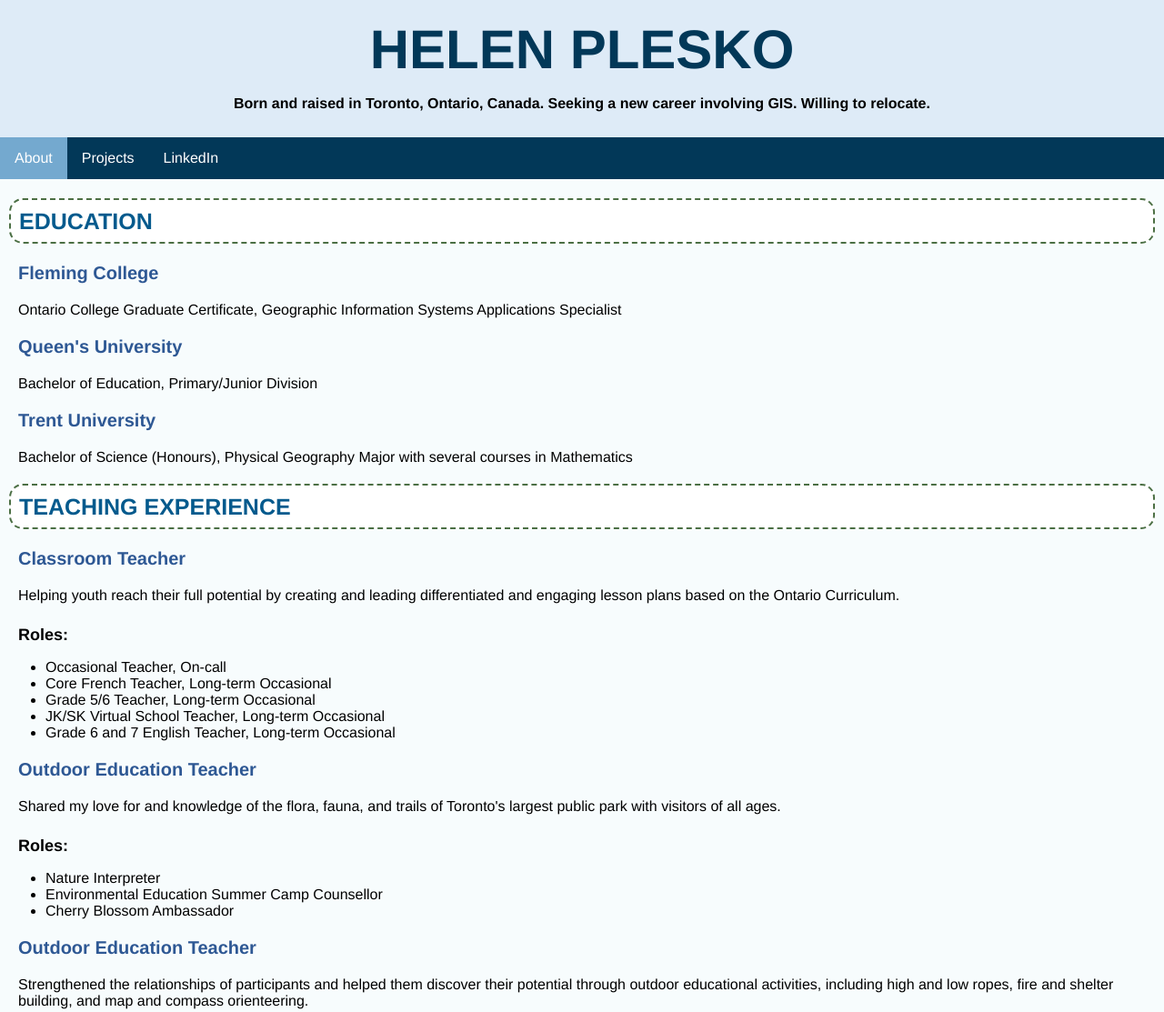
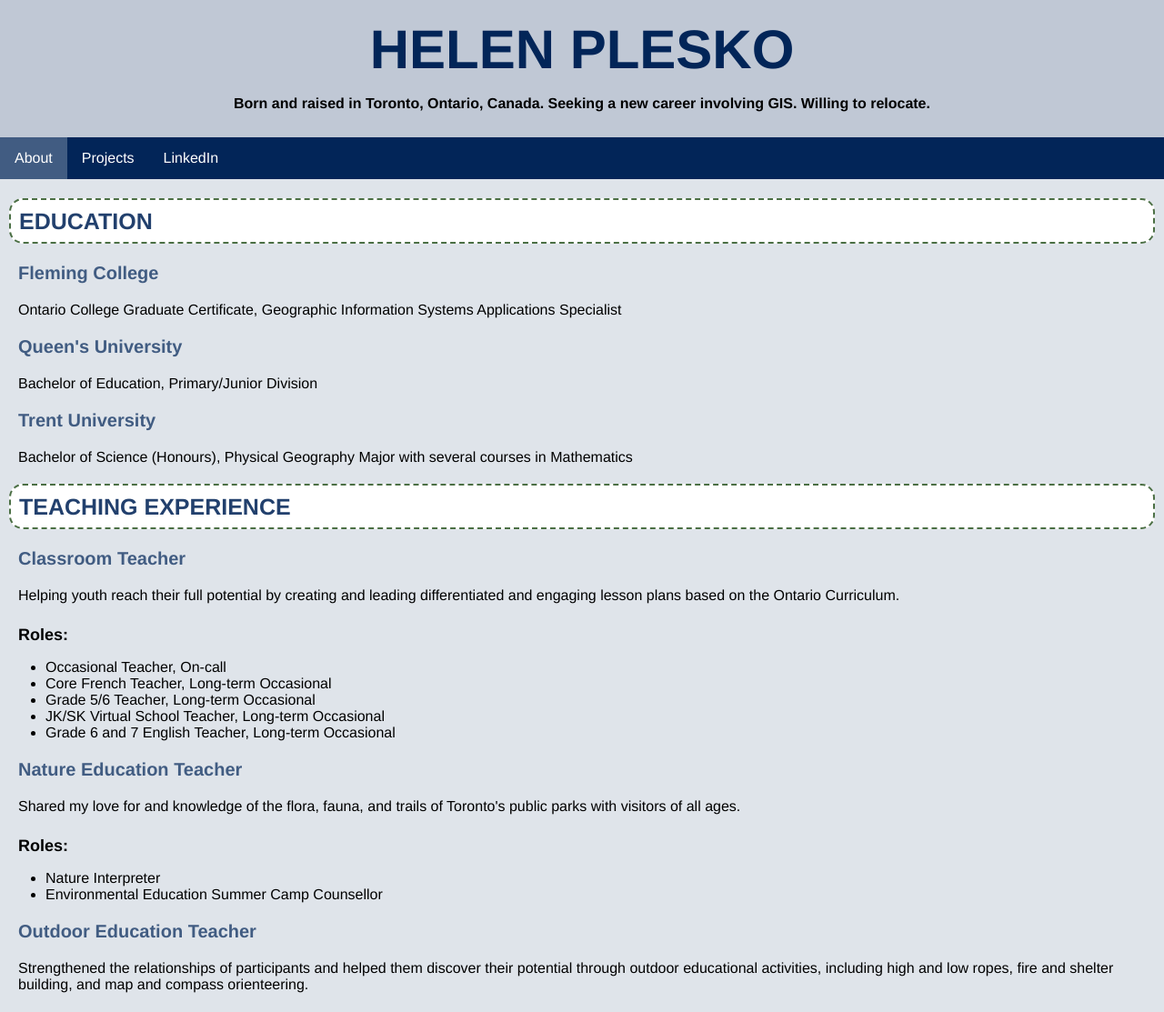
Before and after one commit to helenplesko/helenplesko.github.io, a plain HTML site: page index.html in a window 1280 px wide. Shown: the top 1113 px of the page at 91% size. Drawn offline with Linux system fonts and the light colour scheme.

Commit message:
changing colors

```diff
--- a/index.html
+++ b/index.html
@@ -5,6 +5,8 @@
 	<meta name="viewport" content="width=device-width, initial-scale=1">
 	<!-- External link to stylesheet -->
 	<link rel="stylesheet" href="mystyle.css">
+	<!-- External link to font awesome icons -->
+	<link rel="stylesheet" href="https://cdnjs.cloudflare.com/ajax/libs/font-awesome/5.15.3/css/all.min.css">
 </head>
 <body>
 
@@ -48,13 +50,12 @@
 				<li>Grade 6 and 7 English Teacher, Long-term Occasional</li>
 			</ul>
 		<!-- Work Experience 2, with role listed as an unordered list -->
-		<h3>Outdoor Education Teacher</h3>
-		<p>Shared my love for and knowledge of the flora, fauna, and trails of Toronto's largest public park with visitors of all ages.</p>
+		<h3>Nature Education Teacher</h3>
+		<p>Shared my love for and knowledge of the flora, fauna, and trails of Toronto's public parks with visitors of all ages.</p>
 		<h4>Roles:</h4>
 			<ul>
 				<li>Nature Interpreter</li>
 				<li>Environmental Education Summer Camp Counsellor</li>
-				<li>Cherry Blossom Ambassador</li>
 			</ul>
 		<!-- Work Experience 3, with role listed as an unordered list -->
 		<h3>Outdoor Education Teacher</h3>
--- a/mystyle.css
+++ b/mystyle.css
@@ -1,6 +1,6 @@
 /* Background, font family, and margin of body of document */
 body {
-	background-color: #f7fcfd;
+	background-color: #DFE4EA;
 	font-family: helvetica, arial, sans-serif;
 	margin: 0px;
 }
@@ -17,7 +17,7 @@ body {
 /* Customization of the navigation bar */
 .navbar {
 	overflow: hidden;
-	background-color: #023858;
+	background-color: #022558;
 	transition: .3s ease-in-out;
 }
 
@@ -34,13 +34,13 @@ body {
 
 /* Selects active class for current page */
 .active {
-	background-color: #74a9cf;
+	background-color: #415C82;
 	color: white;
 }
 
 /* Customization of the navigation bar links when mouse hovers over them */
 .navbar a:hover {
-	background-color: #a6bddb;
+	background-color: #8192AC;
 	transition: 0.3s;
 }
 
@@ -112,16 +112,12 @@ body {
 	.change .bar3 {transform: translate(0, -11px) rotate(45deg);}
 }
 
-
-
-
-
 /* Customization of site banner */
 .sitebanner {
 	text-align: center;
 	padding-top: 5px;
 	padding-bottom: 12px;
-	background: #deebf7;
+	background: #C0C8D5;
 }
 /* Customization of site banner paragraph text */
 .sitebanner p {
@@ -135,7 +131,7 @@ body {
 }
 /* Customization of Header 1 */
 h1 {
-	color: #023858;
+	color: #022558;
 	text-align: center;
 	font-weight: bold;
 	font-size: 60px;
@@ -147,7 +143,7 @@ h1 {
 /* Customization of Header 2 */
 /* h2, inspired by Shawn Morgan, https://fleming.desire2learn.com/d2l/home */
 h2 {
-	color: #045a8d;
+	color: #22406D;
 	text-align: left;
 	font-weight: bold;
 	font-size: 25px;
@@ -163,7 +159,7 @@ h2 {
 
 /* Customization of Header 3 */
 h3 {
-	color: #2E5894;
+	color: #415C82;
 	text-align: left;
 	font-weight: bold;
 	font-size: 20px;
```
Also changed, not shown: projects.html (+2 -0 lines).
